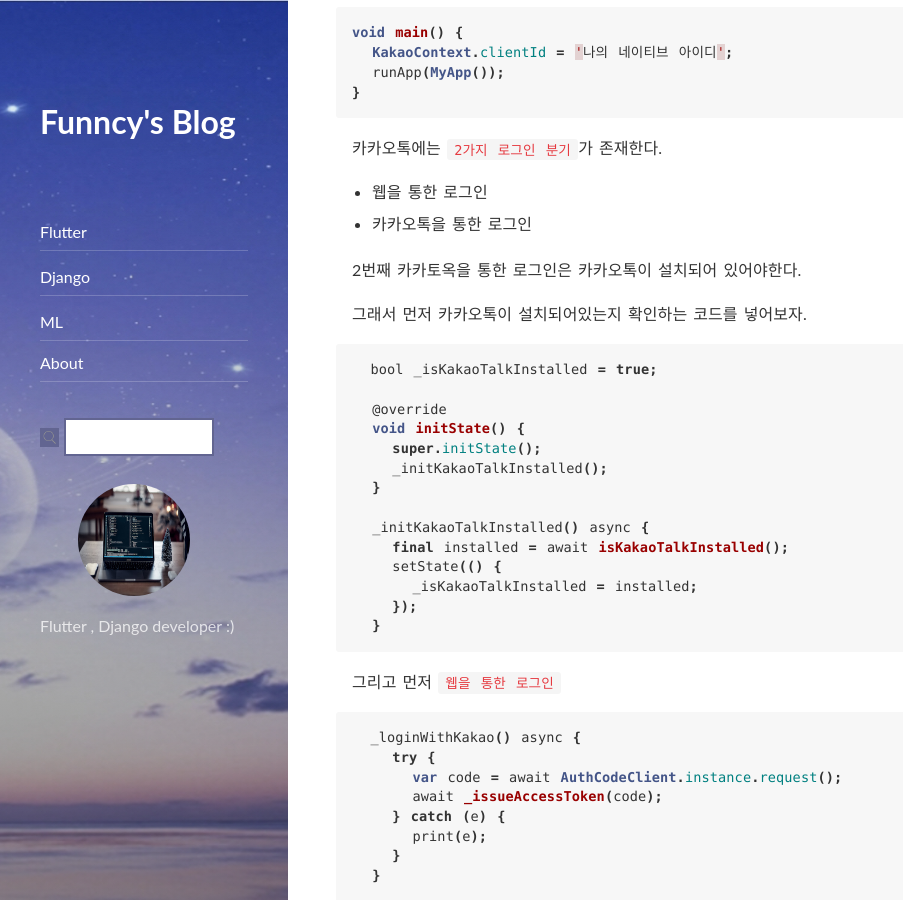
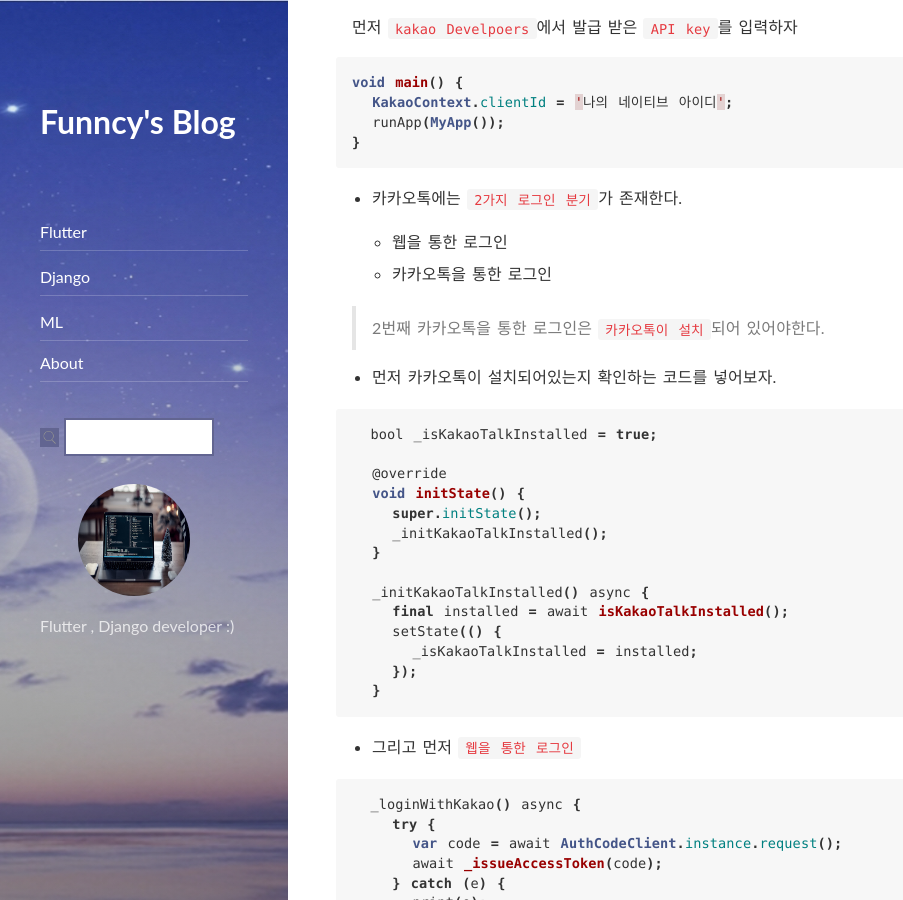
Before and after one commit to Funncy/Funncy.github.io, a Jekyll site: the page built from _posts/social_login/2020-03-24-kakao-01.md, in a window 1280 px wide and 900 px high, scrolled down 1605 px. Shown: the whole window, without its empty margins (0-903 px from the left). Built offline with Jekyll 4.4.1, drawn with Linux system fonts in a browser that asks for light colours; nearby versions of some CDN libraries; comment, search, counter and statistics services are not loaded.

Commit message:
update social login post

````diff
--- a/_posts/social_login/2020-03-24-kakao-01.md
+++ b/_posts/social_login/2020-03-24-kakao-01.md
@@ -39,6 +39,7 @@ dependencies:
 
 자 기본 준비는 끝났다.
 
+---
 
 ## 2. 화면 만들기
 
@@ -46,6 +47,8 @@ dependencies:
 
 
 <img src="https://Funncy.github.io/assets/img/social/2020-03-24-kakao-01.png" height="500">
+
+---
 
 ## 3. 로그인 기능 작성
 
@@ -58,14 +61,14 @@ void main() {
 }
 ```
 
-카카오톡에는 `2가지 로그인 분기`가 존재한다.
+- 카카오톡에는 `2가지 로그인 분기`가 존재한다.
 
-- 웹을 통한 로그인
-- 카카오톡을 통한 로그인
+  * 웹을 통한 로그인
+  *  카카오톡을 통한 로그인
 
-2번째 카카토옥을 통한 로그인은 카카오톡이 설치되어 있어야한다.
+>2번째 카카오톡을 통한 로그인은 `카카오톡이 설치`되어 있어야한다.
 
-그래서 먼저 카카오톡이 설치되어있는지 확인하는 코드를 넣어보자.
+ * 먼저 카카오톡이 설치되어있는지 확인하는 코드를 넣어보자.
 
 ```java
   bool _isKakaoTalkInstalled = true;
@@ -84,7 +87,7 @@ void main() {
   }
 ```
 
-그리고 먼저 `웹을 통한 로그인`
+ - 그리고 먼저 `웹을 통한 로그인`
 
 ```java
   _loginWithKakao() async {
@@ -97,7 +100,7 @@ void main() {
   }
 ```
 
-`카카오톡을 통한 로그인`
+- `카카오톡을 통한 로그인`
 
 ```java
   _loginWithTalk() async {
@@ -110,7 +113,7 @@ void main() {
   }
 ```
 
-로그인 분기에서 `token`을 받아오는 함수이다.
+- 로그인 분기에서 `token`을 받아오는 함수이다.
 ```java
   _issueAccessToken(String authCode) async {
     try {
@@ -129,6 +132,8 @@ void main() {
 
 여기까지하면 코드는 완성이다.
 하지만 이제 시작이다.
+
+---
 
 ## 4. 카카오톡 로그인 설정
 
@@ -155,6 +160,8 @@ void main() {
 > `kakao나의 API KEY`에서는 단순히 키만 적는게 아니라 꼭 앞에 `kakao`를 붙여줘야한다.
 
 그리고 또 중요한 `hash key`를 받으러 가보자
+
+---
 
 ## 5. Android hash Key 등록
 
@@ -204,6 +211,7 @@ class MainActivity: FlutterActivity() {
 
 ![이미지](https://Funncy.github.io/assets/img/social/2020-03-24-kakao-03.png "kakao developer")
 
+---
 
 ## 6. IOS 설정
 
@@ -232,6 +240,7 @@ class MainActivity: FlutterActivity() {
 platform :ios, '11.0'
 ```
 
+---
 
 ## 7. 결과화면
 
@@ -252,7 +261,7 @@ platform :ios, '11.0'
   }
 ```
 
-<img src="https://Funncy.github.io/assets/img/social/2020-03-24-kakao-05.png" height="500">
+<img src="https://Funncy.github.io/assets/img/social/2020-03-24-kakao-05.png" height="500">  <br>
 <img src="https://Funncy.github.io/assets/img/social/2020-03-24-kakao-11.png" height="500">
 
 
````
Also changed, not shown: _posts/social_login/2020-03-25-facebook.md (+31 -7 lines).
